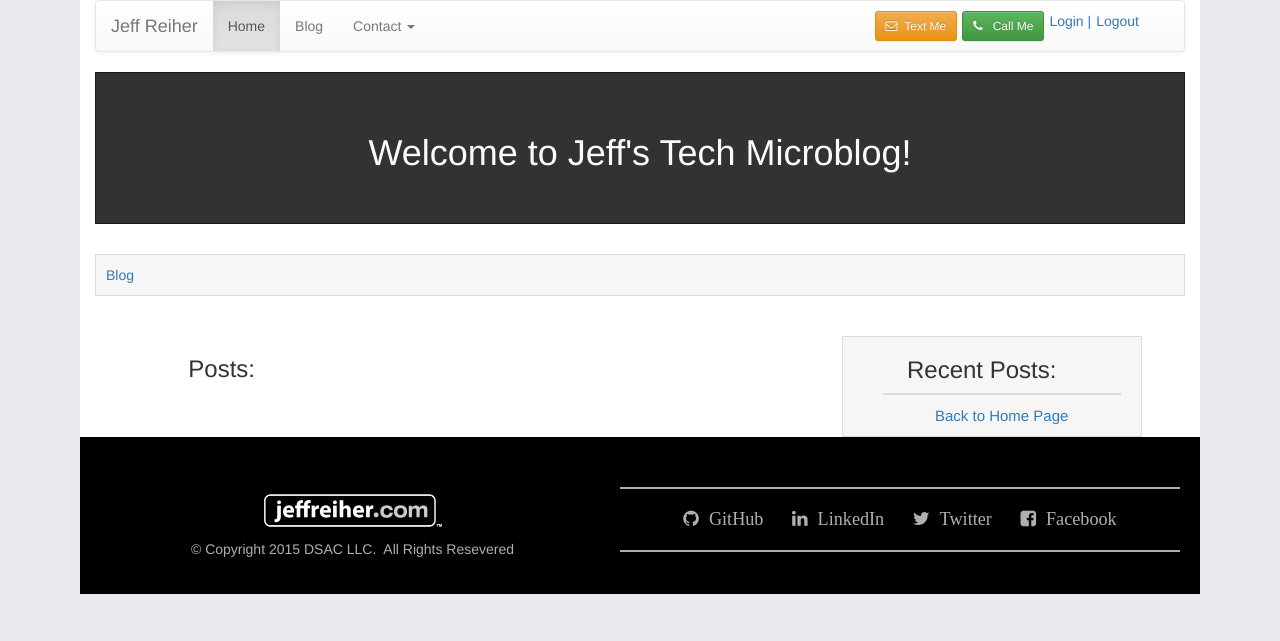
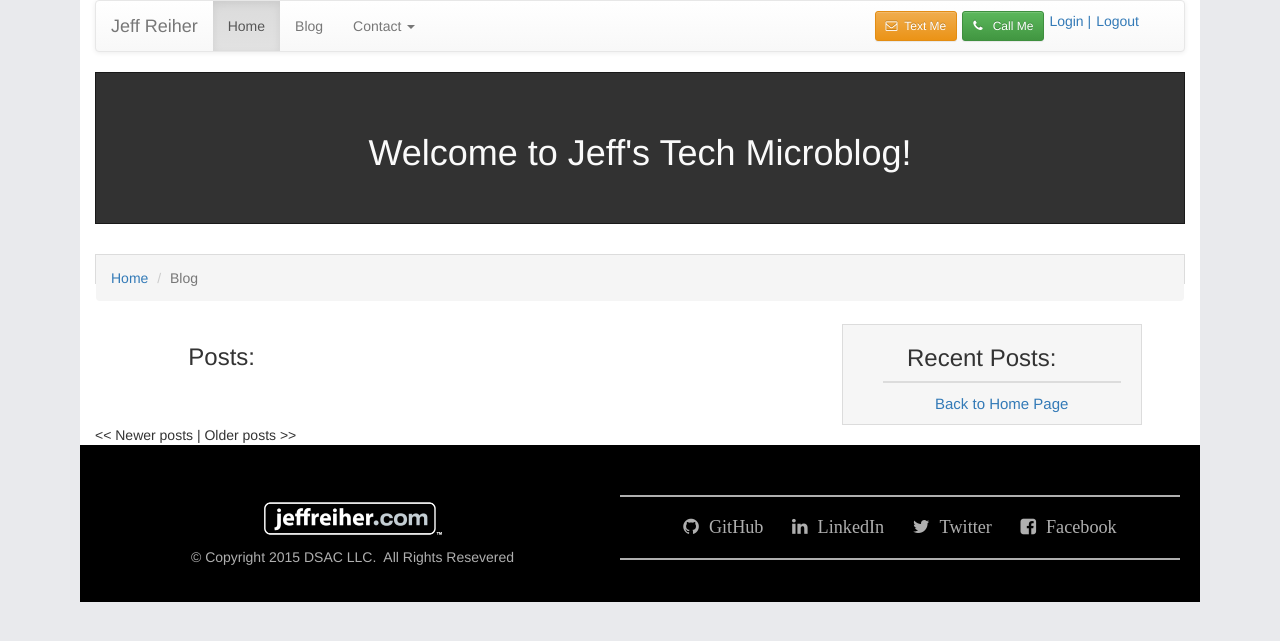
Before and after one commit to jreiher2003/jeff-heroku, a Flask app: page /blog/ in a window 1280 px wide. Shown: the top 641 px of the page. Run offline with Flask 2, Linux system fonts and the light colour scheme; data that the repository does not hold is empty; some libraries are stand-ins or nearby versions.

Commit message:
Add breadcrumbs to sub menu

```diff
--- a/app/static/css/styles.css
+++ b/app/static/css/styles.css
@@ -140,13 +140,13 @@ figcaption {
 .sub__blog__head {
 	margin-top: 30px;
 	background-color: rgba(245,245,245,.9);
-	padding: 10px;
+	height: 30px;
+    line-height:30px;
 }
 .recent__post {
 	background: rgba(245,245,245,.9);
 	height: auto;
 	width: 300px;
-	/*padding-left: 20px;*/
 	padding-right: 20px;
 }
 ul.recent__post__list {
@@ -161,17 +161,12 @@ ul.recent__post__list li:last-of-type {
 }
 li.recent__post_hr {
 	padding: 0;
-    /*border: none;*/
     border: 1px solid rgba(220,220,220,1);
-    /*border-top: 12px double rgba(220,220,220,1);*/
     color: #333;
     text-align: center;
 }
 ul.flashes {
 	list-style: none;
-}
-ul.flashes li {
-	padding: 10px;
 }
 /*####### Login Form #############*/
 .login-form {
--- a/app/templates/blog.html
+++ b/app/templates/blog.html
@@ -14,7 +14,14 @@
 <div class="row">
 	<div class="col-md-12">
 		<div class="sub__blog__head blog__head__border">
-			<a href="#">Blog</a>
+			<ul class="breadcrumb">
+				<li><a href="#">Home</a></li>
+				<li class="active">Blog</li>
+				{% if current_user.is_active %}
+				<li><a href="{{ url_for('newBlogPost', author_id=current_user.id) }}">New Post</a></li>
+				<li class="text-center">Welcome, {{ current_user.name }}!</li>
+				{% endif %}
+			</ul>
 		</div>
 	</div>
 
@@ -22,16 +29,8 @@
 <br><br>
 <div class="row">
 	<div class="col-md-6 col-md-offset-1">
-
-		{% if current_user.is_active %}
-		<!-- User posts -->
-		<h2>Welcome, {{ current_user.name }}!</h2><br>
-		<h3>Add a Post!</h3><br>
-		<a href="{{ url_for('newBlogPost', author_id=current_user.id) }}">Make a new post</a>
-		{% endif %}
-
 		<h3>Posts:</h3>
-		{% for post in posts %}
+		{% for post in posts.items %}
 		<strong>Title:</strong> <h2 class="h2 text-capitalize"><a href="{{ url_for('blog_post', blog_id=post.id, blog_title=post.slug) }}">{{ post.title }}</a></h2> <br>
 		<strong>Post:</strong> <pre>{{ post.description }}</pre>
 		<strong>Author:</strong> {{ post.author.name }} <br>
@@ -44,17 +43,19 @@
 		<div class="blog__head__border recent__post">
 			<h3 class="text-center">Recent Posts:</h3>
 			<ul class="recent__post__list">
-				{% for post in posts %}
+				{% for post in posts.items %}
 				<li class="text-capitalize"><a href="{{ url_for('blog_post', blog_id=post.id, blog_title=post.slug) }}">{{ post.title }}</a></li>
 				<br>
 				{% endfor %}
-				<li class="divider recent__post_hr"></li>
+				<li class="recent__post_hr"></li>
 				<li class="text-center"><a href="{{ url_for('index') }}">Back to Home Page</a></li>
 			</ul>
 		</div>
 	</div>
 </div><!-- end row -->
 
+{% if posts.has_prev %}<a href="{{ url_for('blog', page=posts.prev_num) }}">&lt;&lt; Newer posts</a>{% else %}&lt;&lt; Newer posts{% endif %} |
+{% if posts.has_next %}<a href="{{ url_for('blog', page=posts.next_num) }}">Older posts &gt;&gt;</a>{% else %}Older posts &gt;&gt;{% endif %}
 
 
 
```
